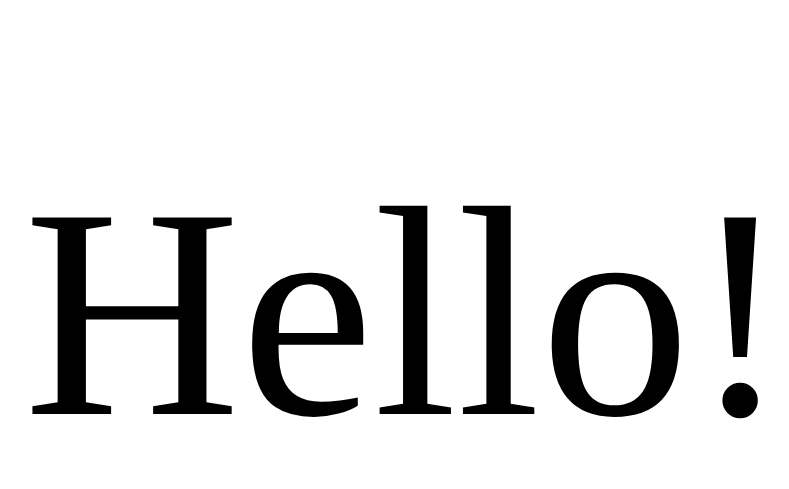
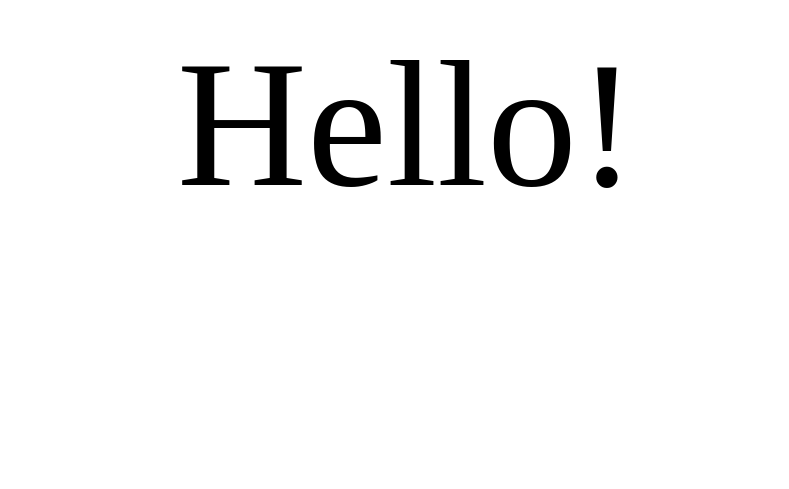
Before and after one commit to zebashabbir/zebashabbir.github.io, a plain HTML site: page index.html in a window 1280 px wide. Shown: the part 159-648 px from the top of the page, without its empty margins (233-1022 px from the left). Drawn offline with Linux system fonts and the light colour scheme.

Commit message:
Update index.html

```diff
--- a/index.html
+++ b/index.html
@@ -4,7 +4,7 @@
     <head>
       <style>
         p.ex2 {
-          font-size: 300px;
+          font-size: 180px;
           text-align:center
         }
       </style>
```
